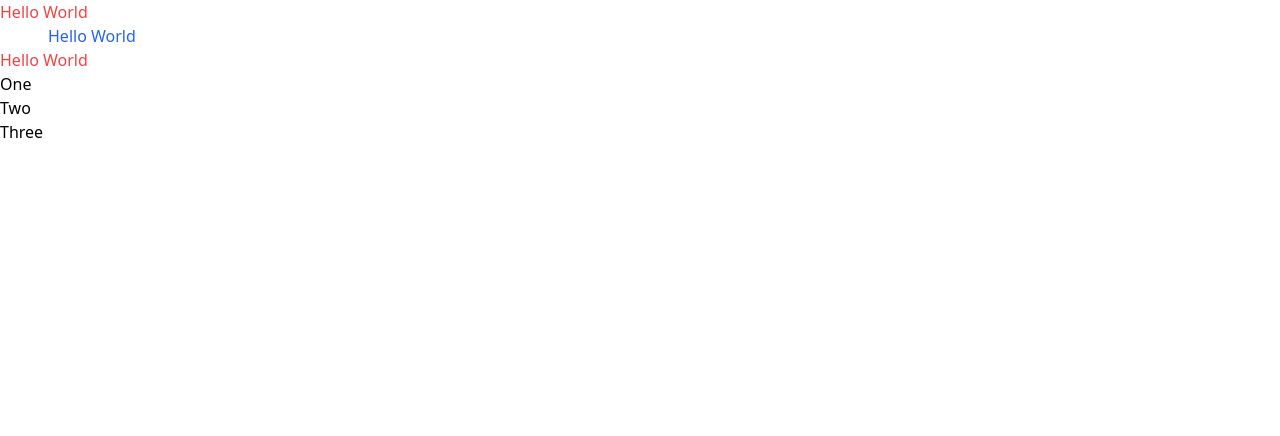
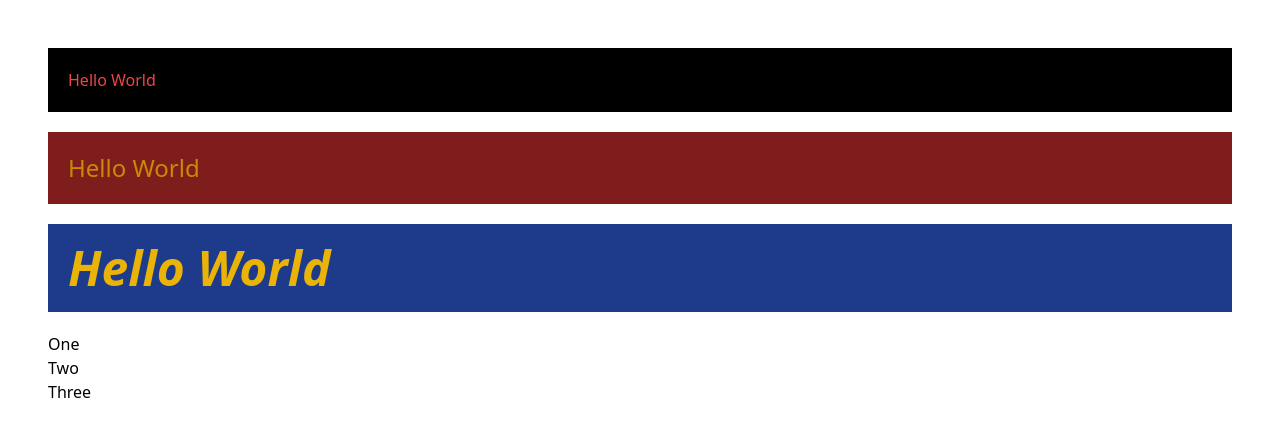
Before and after one commit to koheinthurako/React20-9-2023, a React (Create React App) app in the folder tailwindcss/: page / in a window 1280 px wide. Shown: the top 436 px of the page. Built offline with nearby package versions, Linux system fonts and the light colour scheme.

Commit message:
start using tailwindcss|

```diff
--- a/tailwindcss/src/App.js
+++ b/tailwindcss/src/App.js
@@ -2,15 +2,15 @@ import React from 'react'
 
 const App = () => {
   return (
-    <div>
+    <div className='m-12'>
       {/*
         tailwind မှာ h1,h2,p ကွဲပေမယ့် index.css ထဲက @tailwind base ဆိုတဲ့ အပေါ်မူတည်ပြီး အလုပ်အရင်လုပ်တယ်
         အဲ့တာကြောင့် elements တွေအကုန်လုံးကို တညီတညွတ်တည်း p အနေနဲ့ပဲ default ချပြပါတယ်
         ပြီးမှ ကိုယ်ကြိုက်သလိုပြန်ပြင်ရပါတယ် custom css တွေရေးချင်ရင် postcss preprocessor ကို install လုပ်ပြီး သုံးရတယ်
       */}
-      <h1 className='text-red-500'>Hello World</h1>
-      <h2 className='ms-12 text-blue-600'>Hello World</h2>
-      <p className='text-red-500'>Hello World</p>
+      <h1 className='text-red-500 p-5 bg-black'>Hello World</h1>
+      <h2 className='text-yellow-600 p-5 bg-red-900 my-5 text-2xl italic md:not-italic'>Hello World</h2>
+      <p className='text-yellow-500 bg-blue-900 text-5xl italic hover:not-italic mb-5 p-5 font-bold'>Hello World</p>
       <ul>
         <li>One</li>
         <li>Two</li>
```
